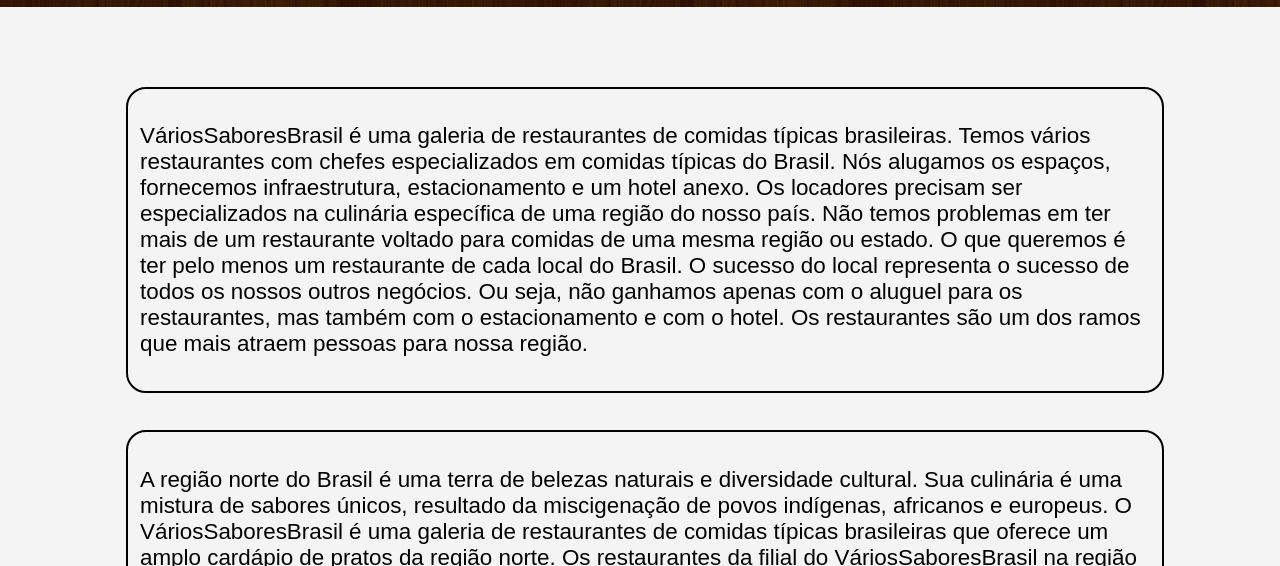
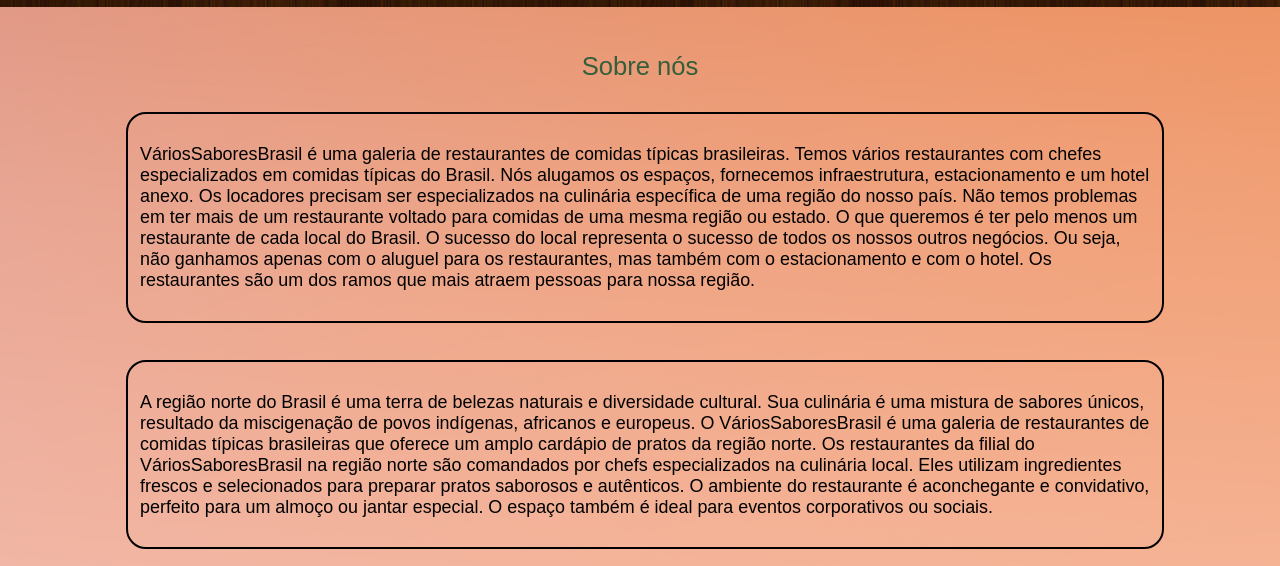
Before and after one commit to Ihmaid/Trabalho---Web0, a plain HTML site: page original/index.html in a window 1280 px wide. Shown: the part 185-751 px from the top of the page. Drawn offline with Linux system fonts and the light colour scheme.

Commit message:
Add files via upload

```diff
--- a/original/index.html
+++ b/original/index.html
@@ -26,6 +26,10 @@
         </nav>
     </header>
 
+    <div class="titulo">
+        <p>Sobre nós</p>
+    </div>
+
     <div class="pagina-inicial1">
         <div class="texto-conheca-negocio">
             <p>VáriosSaboresBrasil é uma galeria de restaurantes de comidas típicas brasileiras. Temos
@@ -39,6 +43,7 @@
                 que mais atraem pessoas para nossa região.</p>
         </div>
     </div>
+
     <div class="pagina-inicial2">
         <div class="texto-regiao-norte">
             <p>A região norte do Brasil é uma terra de belezas naturais e diversidade cultural. Sua culinária é uma mistura de sabores únicos, resultado da miscigenação de povos indígenas, africanos e europeus.
--- a/original/styles.css
+++ b/original/styles.css
@@ -1,6 +1,7 @@
 /* styles.css */
 
 body {
+    background-image: url(images/112242-pastel-orange-blurred-background-vector.jpg);
     font-family: Arial, sans-serif;
     margin: 0;
     padding: 0;
@@ -8,7 +9,7 @@
 }
 .titulo{
     text-decoration-style: solid;
-    font-size: 300%;
+    font-size: 2vw;
     font-family: Arial, Helvetica, sans-serif;
     text-align: center;
     padding-top: 20px;
@@ -125,12 +126,13 @@
     height: fit-content;
     clear: both;
     position: relative;
-    padding-top: 50px;
+    padding-top: 5px;
+    font-size: 1vw;
+    text-align: left;
 }
 
 .texto-conheca-negocio{
     text-decoration-style: solid;
-    margin-top: 30px;
     margin-left: 10px;
     padding: 12px;
     max-width: 1010px;
@@ -147,6 +149,8 @@
     clear: both;
     position: relative;
     padding-bottom: 1.5vw;
+    font-size: 1vw;
+    text-align: left;
 }
 
 
```
Also changed, not shown: original/ingredientes.html (+1 -0 lines), original/pratos.html (+1 -0 lines), original/images/112242-pastel-orange-blurred-background-vector.jpg (added).
